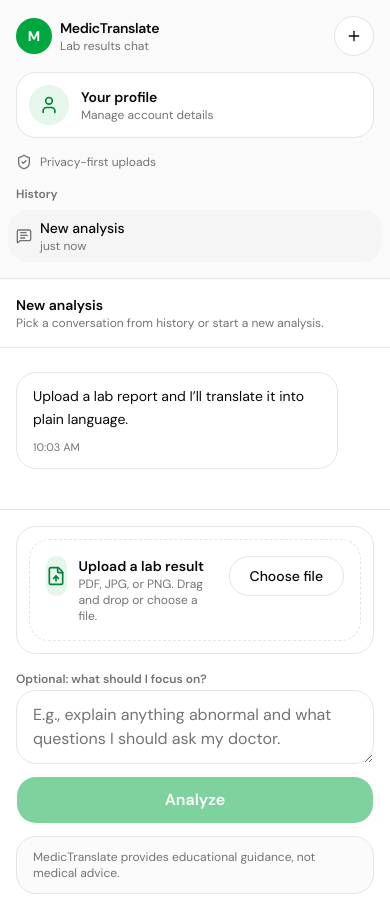
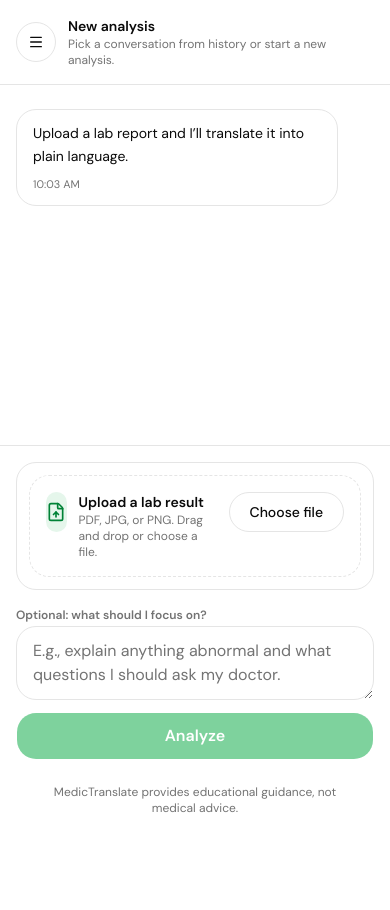
Before and after one commit to DivineAghulor/medictranslate-enyata, a Next.js app in the folder web/: page /app/1 in a window 390 px wide. After the commit the page ends 844 px from the top, so only its background shows below. Built offline with nearby package versions, Linux system fonts and the light colour scheme.

Commit message:
style: re-design chat page

```diff
--- a/web/components/app/AppShell.tsx
+++ b/web/components/app/AppShell.tsx
@@ -1,11 +1,14 @@
 "use client";
 
 import * as React from "react";
-import { useParams } from "next/navigation";
+import { useParams, usePathname } from "next/navigation";
 import AppSidebar from "@/components/app/AppSidebar";
 import { ChatStoreProvider, useChatStore } from "@/components/app/chat-store";
+import { Button } from "@/components/ui/button";
+import { Menu, X } from "lucide-react";
 
 function AppShellInner({ children }: { children: React.ReactNode }) {
+  const pathname = usePathname();
   const params = useParams<{ conversationId?: string }>();
   const conversationId =
     typeof params?.conversationId === "string" ? params.conversationId : null;
@@ -14,13 +17,61 @@
   const activeId = conversationId;
   const activeTitle = activeId ? getThread(activeId)?.title : undefined;
 
+  const [sidebarOpen, setSidebarOpen] = React.useState(false);
+
+  React.useEffect(() => {
+    setSidebarOpen(false);
+  }, [pathname]);
+
   return (
-    <div className="min-h-dvh bg-background text-foreground">
-      <div className="mx-auto flex min-h-dvh w-full flex-col md:flex-row">
-        <AppSidebar activeThreadId={activeId} />
+    <div className="h-dvh overflow-hidden bg-background text-foreground">
+      <div className="mx-auto flex h-full w-full flex-col md:flex-row">
+        <AppSidebar activeThreadId={activeId} className="hidden md:flex" />
 
-        <main className="flex min-h-0 flex-1 flex-col">
+        {sidebarOpen ? (
+          <div className="fixed inset-0 z-50 md:hidden">
+            <button
+              type="button"
+              className="absolute inset-0 bg-black/30"
+              aria-label="Close menu"
+              onClick={() => setSidebarOpen(false)}
+            />
+            <div className="absolute inset-y-0 left-0 w-80 max-w-[85vw] border-r border-sidebar-border bg-sidebar">
+              <div className="flex items-center justify-end px-3 py-3">
+                <Button
+                  variant="ghost"
+                  size="icon-sm"
+                  onClick={() => setSidebarOpen(false)}
+                  aria-label="Close menu"
+                >
+                  <X className="size-4" />
+                </Button>
+              </div>
+              <AppSidebar
+                activeThreadId={activeId}
+                onNavigate={() => setSidebarOpen(false)}
+                sidebarId="app-sidebar-drawer"
+                className="border-b-0 md:hidden"
+              />
+            </div>
+          </div>
+        ) : null}
+
+        <main className="flex min-h-0 flex-1 flex-col overflow-hidden">
           <header className="flex items-center justify-between gap-3 border-b border-border px-4 py-4">
+            <div className="flex min-w-0 items-center gap-3">
+              <Button
+                variant="outline"
+                size="icon-sm"
+                className="md:hidden"
+                onClick={() => setSidebarOpen(true)}
+                aria-label="Open menu"
+                aria-controls="app-sidebar-drawer"
+                aria-expanded={sidebarOpen}
+              >
+                <Menu className="size-4" />
+              </Button>
+
               <div className="min-w-0">
                 <div className="truncate text-sm font-semibold">
                   {activeTitle ?? "New analysis"}
@@ -31,6 +82,7 @@
                       ? "Pick a conversation from history or start a new analysis."
                       : "Start by uploading a report to get a clear explanation and guidance."
                     : "Loading your history..."}
+                </div>
               </div>
             </div>
           </header>
--- a/web/components/app/AppSidebar.tsx
+++ b/web/components/app/AppSidebar.tsx
@@ -15,14 +15,26 @@
 
 export default function AppSidebar({
   activeThreadId,
+  onNavigate,
+  className,
+  sidebarId,
 }: {
   activeThreadId: string | null;
+  onNavigate?: () => void;
+  className?: string;
+  sidebarId?: string;
 }) {
   const router = useRouter();
   const { threads, createThread, deleteThread } = useChatStore();
 
   return (
-    <aside className="flex w-full flex-col border-b border-sidebar-border bg-sidebar md:w-80 md:border-b-0 md:border-r">
+    <aside
+      id={sidebarId}
+      className={cn(
+        "flex w-full flex-col border-b border-sidebar-border bg-sidebar md:w-80 md:border-b-0 md:border-r",
+        className,
+      )}
+    >
       <div className="flex items-center justify-between gap-3 px-4 py-4">
         <Link href="/" className="inline-flex items-center gap-2">
           <div className="grid size-9 place-items-center rounded-(--radius) bg-green-600 text-sm font-bold text-white">
@@ -44,6 +56,7 @@
           onClick={() => {
             const id = createThread();
             router.push(`/app/${id}`);
+            onNavigate?.();
           }}
           aria-label="New analysis"
           title="New analysis"
@@ -52,10 +65,11 @@
         </Button>
       </div>
 
-      <div className="px-4 pb-4">
+      <div className="shrink-0 px-4 pb-4">
         <Link
           href="/profile"
           className="block rounded-(--radius) border border-sidebar-border bg-background p-3 hover:bg-muted"
+          onClick={() => onNavigate?.()}
         >
           <div className="flex items-center gap-3">
             <div className="grid size-10 place-items-center rounded-(--radius) bg-green-600/10 text-green-700">
@@ -76,13 +90,13 @@
         </div>
       </div>
 
-      <div className="px-4 pb-2 text-xs font-semibold text-muted-foreground">
+      <div className="shrink-0 px-4 pb-2 text-xs font-semibold text-muted-foreground">
         History
       </div>
 
-      <div className="flex-1 overflow-auto px-2 pb-4">
+      <div className="min-h-0 flex-1 overflow-y-auto overflow-x-hidden px-2 pb-4">
         <div className="space-y-1">
-          {threads.length == 0 ? (
+          {threads.length === 0 ? (
             <div className="px-4 pb-2 text-sm text-muted-foreground">
               No conversations yet
             </div>
@@ -102,7 +116,10 @@
                   <button
                     type="button"
                     className="flex min-w-0 flex-1 items-center gap-2 text-left"
-                    onClick={() => router.push(`/app/${t.id}`)}
+                    onClick={() => {
+                      router.push(`/app/${t.id}`);
+                      onNavigate?.();
+                    }}
                   >
                     <MessageSquareText className="size-4 shrink-0 text-muted-foreground" />
                     <div className="min-w-0">
@@ -123,6 +140,7 @@
                       const nextId = deleteThread(t.id);
                       if (t.id === activeThreadId) {
                         router.push(nextId ? `/app/${nextId}` : "/app");
+                        onNavigate?.();
                       }
                     }}
                     aria-label="Delete thread"
--- a/web/components/app/ConversationClient.tsx
+++ b/web/components/app/ConversationClient.tsx
@@ -7,7 +7,11 @@
 import { useChatStore } from "@/components/app/chat-store";
 import { FileUp, Trash2 } from "lucide-react";
 
-export default function ConversationClient({ conversationId }: { conversationId: string }) {
+export default function ConversationClient({
+  conversationId,
+}: {
+  conversationId: string;
+}) {
   const { ensureThread, getThread, analyze } = useChatStore();
 
   const [question, setQuestion] = React.useState("");
@@ -38,22 +42,33 @@
   }
 
   return (
-    <div className="flex min-h-0 flex-1 flex-col">
-      <section className="flex-1 overflow-auto px-4 py-6">
+    <div className="flex min-h-0 flex-1 flex-col overflow-hidden">
+      <section className="min-h-0 flex-1 overflow-y-auto overflow-x-hidden px-4 py-6">
         <div className="mx-auto flex w-full max-w-3xl flex-col gap-4">
           {(thread?.messages ?? []).map((m) => {
             const isAssistant = m.role === "assistant";
             return (
-              <div key={m.id} className={cn("flex w-full", isAssistant ? "justify-start" : "justify-end")}>
+              <div
+                key={m.id}
+                className={cn(
+                  "flex w-full",
+                  isAssistant ? "justify-start" : "justify-end",
+                )}
+              >
                 <div
                   className={cn(
-                    "max-w-[90%] rounded-[var(--radius)] border px-4 py-3 text-sm leading-relaxed md:max-w-[75%]",
-                    isAssistant ? "border-border bg-card" : "border-green-200 bg-green-50 text-slate-900"
+                    "max-w-[90%] rounded-(--radius) border px-4 py-3 text-sm leading-relaxed md:max-w-[75%]",
+                    isAssistant
+                      ? "border-border bg-card"
+                      : "border-green-200 bg-green-50 text-slate-900",
                   )}
                 >
                   <div className="whitespace-pre-wrap">{m.content}</div>
                   <div className="mt-2 text-[11px] text-muted-foreground">
-                    {new Date(m.createdAt).toLocaleTimeString([], { hour: "2-digit", minute: "2-digit" })}
+                    {new Date(m.createdAt).toLocaleTimeString([], {
+                      hour: "2-digit",
+                      minute: "2-digit",
+                    })}
                   </div>
                 </div>
               </div>
@@ -63,13 +78,13 @@
         </div>
       </section>
 
-      <section className="border-t border-border bg-background px-4 py-4">
+      <section className="shrink-0 border-t border-border bg-background px-4 py-4">
         <div className="mx-auto w-full max-w-3xl space-y-3">
-          <div className="rounded-[var(--radius)] border border-border bg-card p-3">
+          <div className="rounded-(--radius) border border-border bg-card p-3">
             <div
               className={cn(
-                "flex flex-col gap-3 rounded-[var(--radius)] border border-dashed px-4 py-4 transition-colors",
-                isDragging ? "border-green-400 bg-green-50" : "border-border"
+                "flex flex-col gap-3 rounded-(--radius) border border-dashed px-4 py-4 transition-colors",
+                isDragging ? "border-green-400 bg-green-50" : "border-border",
               )}
               onDragEnter={(e) => {
                 e.preventDefault();
@@ -89,11 +104,13 @@
             >
               <div className="flex items-start justify-between gap-3">
                 <div className="flex items-start gap-3">
-                  <div className="grid size-10 place-items-center rounded-[var(--radius)] bg-green-600/10 text-green-700">
+                  <div className="grid size-10 place-items-center rounded-(--radius) bg-green-600/10 text-green-700">
                     <FileUp className="size-5" />
                   </div>
                   <div>
-                    <div className="text-sm font-semibold">Upload a lab result</div>
+                    <div className="text-sm font-semibold">
+                      Upload a lab result
+                    </div>
                     <div className="text-xs text-muted-foreground">
                       PDF, JPG, or PNG. Drag and drop or choose a file.
                     </div>
@@ -101,7 +118,12 @@
                 </div>
 
                 <div className="shrink-0">
-                  <Button type="button" variant="outline" size="sm" onClick={() => fileInputRef.current?.click()}>
+                  <Button
+                    type="button"
+                    variant="outline"
+                    size="sm"
+                    onClick={() => fileInputRef.current?.click()}
+                  >
                     Choose file
                   </Button>
                   <input
@@ -109,16 +131,22 @@
                     type="file"
                     className="hidden"
                     accept="application/pdf,image/*"
-                    onChange={(e) => setSelectedFile(e.target.files?.[0] ?? null)}
+                    onChange={(e) =>
+                      setSelectedFile(e.target.files?.[0] ?? null)
+                    }
                   />
                 </div>
               </div>
 
               {selectedFile ? (
-                <div className="flex flex-wrap items-center justify-between gap-2 rounded-[var(--radius)] bg-muted px-3 py-2">
+                <div className="flex flex-wrap items-center justify-between gap-2 rounded-(--radius) bg-muted px-3 py-2">
                   <div className="min-w-0">
-                    <div className="truncate text-sm font-medium">{selectedFile.name}</div>
-                    <div className="text-xs text-muted-foreground">{(selectedFile.size / 1024).toFixed(0)} KB</div>
+                    <div className="truncate text-sm font-medium">
+                      {selectedFile.name}
+                    </div>
+                    <div className="text-xs text-muted-foreground">
+                      {(selectedFile.size / 1024).toFixed(0)} KB
+                    </div>
                   </div>
                   <Button
                     variant="ghost"
@@ -143,7 +171,7 @@
                 value={question}
                 onChange={(e) => setQuestion(e.target.value)}
                 placeholder="E.g., explain anything abnormal and what questions I should ask my doctor."
-                className="min-h-[72px]"
+                className="min-h-18"
               />
             </div>
             <div className="flex items-center gap-2">
@@ -158,7 +186,7 @@
             </div>
           </div>
 
-          <div className="rounded-[var(--radius)] border border-border bg-muted/40 px-4 py-3 text-xs text-muted-foreground">
+          <div className="px-4 py-3 text-center text-xs text-muted-foreground">
             MedicTranslate provides educational guidance, not medical advice.
           </div>
         </div>
--- a/web/components/app/NewConversationClient.tsx
+++ b/web/components/app/NewConversationClient.tsx
@@ -4,9 +4,9 @@
 import { useRouter } from "next/navigation";
 import { cn } from "@/lib/utils";
 import { Button } from "@/components/ui/button";
-import { Input } from "@/components/ui/input";
 import { useChatStore } from "@/components/app/chat-store";
 import { FileUp, Trash2 } from "lucide-react";
+import { Textarea } from "../ui/textarea";
 
 export default function NewConversationClient() {
   const router = useRouter();
@@ -29,21 +29,9 @@
 
   return (
     <div className="flex min-h-0 flex-1 flex-col">
-      <section className="flex-1 overflow-auto px-4 py-6">
-        <div className="mx-auto w-full max-w-3xl">
-          <div className="rounded-(--radius) border border-border bg-card p-5">
-            <div className="text-sm font-semibold">Start a new analysis</div>
-            <div className="mt-1 text-sm text-muted-foreground">
-              Upload a lab result, then add a short note if you want me to focus
-              on something specific.
-            </div>
-          </div>
-        </div>
-      </section>
-
-      <section className="border-t border-border bg-background px-4 py-4">
-        <div className="mx-auto w-full max-w-3xl space-y-3">
-          <div className="rounded-(--radius) border border-border bg-card p-3">
+      <section className="flex-1 px-4 py-6">
+        <div className="mx-auto flex h-full w-full max-w-3xl items-center">
+          <div className="w-full space-y-3 rounded-(--radius) border border-border bg-card p-3">
             <div
               className={cn(
                 "flex flex-col gap-3 rounded-(--radius) border border-dashed px-4 py-4 transition-colors",
@@ -123,17 +111,16 @@
                 </div>
               ) : null}
             </div>
-          </div>
-
             <div className="grid grid-cols-1 gap-3 md:grid-cols-[1fr_auto] md:items-end">
               <div className="space-y-2">
                 <label className="text-xs font-semibold text-muted-foreground">
                   Message (optional)
                 </label>
-              <Input
+                <Textarea
                   value={prompt}
                   onChange={(e) => setPrompt(e.target.value)}
                   placeholder="E.g., explain anything abnormal and what I should do next."
+                  className="max-h-40 resize-none text-sm"
                 />
               </div>
               <div className="flex items-center gap-2">
@@ -148,8 +135,9 @@
               </div>
             </div>
 
-          <div className="rounded-(--radius) border border-border bg-muted/40 px-4 py-3 text-xs text-muted-foreground">
+            <div className="px-4 py-3 text-center text-xs text-muted-foreground">
               MedicTranslate provides educational guidance, not medical advice.
+            </div>
           </div>
         </div>
       </section>
```
Lines whose indentation alone changed are shown as unchanged.
